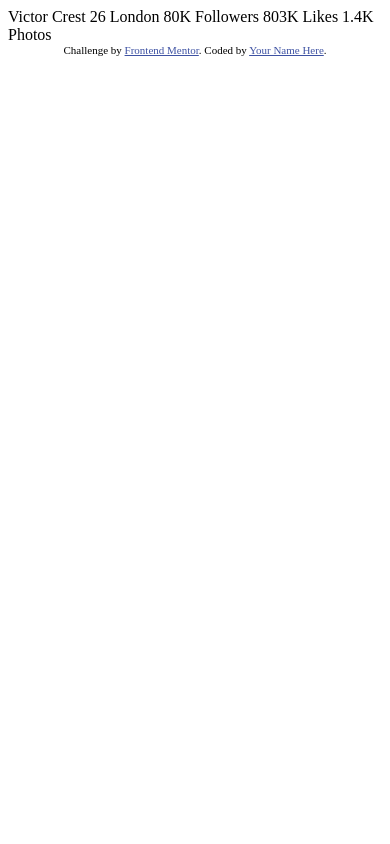
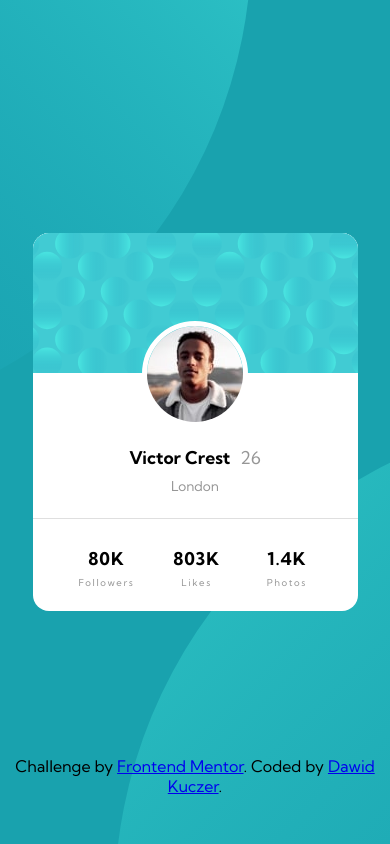
Before and after one commit to dadko44/profile-card-component-main, a plain HTML site: page index.html in a window 390 px wide. Drawn offline with Linux system fonts and the light colour scheme.

Commit message:
both mobile and desktop

```diff
--- /dev/null
+++ b/css/index.css
@@ -0,0 +1,91 @@
+:root{
+    --dark-grey: hsl(0, 0%, 59%);
+}
+body{
+    background-color: hsl(185, 75%, 39%);
+    font-family: 'Kumbh Sans', sans-serif;
+    display: flex;
+    flex-direction: column;
+    min-height: 100vh;
+    margin: 0;
+    background-image: url('/images/bg-pattern-top.svg'), url('/images/bg-pattern-bottom.svg');
+    background-position-x: calc(50% - 27rem), calc(50% + 25.5rem);
+    background-position-y: calc(50% - 30rem), calc(50% + 30rem);
+    background-repeat: no-repeat, no-repeat;
+
+}
+.main-wrapper{
+    margin: auto;
+    text-align: center;
+    overflow: hidden;
+    border-radius: 1rem 1rem 1rem 1rem;
+    background-color: white;
+}
+.avatar-section{
+    position: relative;
+    min-width: 325px;
+    min-height: 17,875rem;
+    background: white url('/images/bg-pattern-card.svg') no-repeat top;
+}
+ul{
+    display: flex;
+    list-style-type: none;
+    margin-top: 1.5rem;
+    padding: 0;
+    overflow: hidden;
+    border-top: 1px solid hsl(0, 0%, 59%, 0.3);
+    padding: 1.8rem 1.6rem 0.3rem 1.8rem;
+}
+li{
+    float: left;
+    flex: 1;
+    font-weight: 700;
+    font-size: 1.1rem;
+    letter-spacing: 0.06rem;
+}
+.list-caption{
+    font-weight: 400;
+    font-size: 0.6rem;
+    letter-spacing: 0.1rem;
+    color: var(--dark-grey);
+}
+p{
+    color: var(--dark-grey);
+    font-size: 0.85rem;
+    margin-top: 0;
+}
+img{
+    margin-top: 5.5rem;
+    border-radius: 50%;
+    border: white solid 0.32rem;
+    width: 6rem;
+    height: auto;
+}
+h2{
+    font-size: 1.1rem;
+    margin-bottom: 0.6rem;
+    margin-top: 1rem;
+}
+
+.age-span{
+    font-weight: 400;
+    color: var(--dark-grey);
+    margin-left: 0.38rem;
+}
+.attribution{
+    position: absolute;
+    align-self: center;
+    bottom: 3rem;
+    text-align: center;
+    color: black
+}
+
+@media (min-width:800px){
+    body{
+        background-position-x: calc(50% - 32.2em), calc(50% + 29rem);
+        background-position-y: calc(50% - 24rem), calc(50% + 31.5rem);
+    }
+    .avatar-section{
+        min-width: 350px;
+    }
+}
--- a/index.html
+++ b/index.html
@@ -4,32 +4,42 @@
 	<meta charset="UTF-8">
 	<meta name="viewport" content="width=device-width, initial-scale=1.0"> <!-- displays site properly based on user's device -->
 
+	<link rel="stylesheet" href="css/index.css">
 	<link rel="icon" type="image/png" sizes="32x32" href="./images/favicon-32x32.png">
+	<!-- google fonts -->
+	<link rel="preconnect" href="https://fonts.googleapis.com">
+	<link rel="preconnect" href="https://fonts.gstatic.com" crossorigin>
+	<link href="https://fonts.googleapis.com/css2?family=Kumbh+Sans:wght@400;700&display=swap" rel="stylesheet">
 
 	<title>Frontend Mentor | Profile card component</title>
-
-  <!-- Feel free to remove these styles or customise in your own stylesheet 👍 -->
-  <style>
-    .attribution { font-size: 11px; text-align: center; }
-    .attribution a { color: hsl(228, 45%, 44%); }
-  </style>
 	</head>
 <body>
-  Victor Crest
-  26
-  London
+	<div class="main-wrapper">
+		<section class="avatar-section">
+			<img src="images/image-victor.jpg">
+			<h2>Victor Crest <span class="age-span">26</span></h2>
+			<p>London</p>
+		</section>
+		<ul>
+			<li>
+				80K <br>
+				<span class="list-caption">Followers</span>
+			</li>
+			<li>
+				803K <br>
+				<span class="list-caption">Likes</span>
+			</li>
+			<li>
+				1.4K <br>
+				<span class="list-caption">Photos</span>
+			</li>
+		</ul>
+	</div>
 
-  80K
-  Followers
-
-  803K
-  Likes
-
-  1.4K
-  Photos
-  <div class="attribution">
+	<!-- credits -->
+	<footer class="attribution">
 		Challenge by <a href="https://www.frontendmentor.io?ref=challenge" target="_blank">Frontend Mentor</a>.
-    Coded by <a href="#">Your Name Here</a>.
-  </div>
+		Coded by <a href="#">Dawid Kuczer</a>.
+	</footer>
 </body>
 </html>
```
Lines whose indentation alone changed are shown as unchanged.
